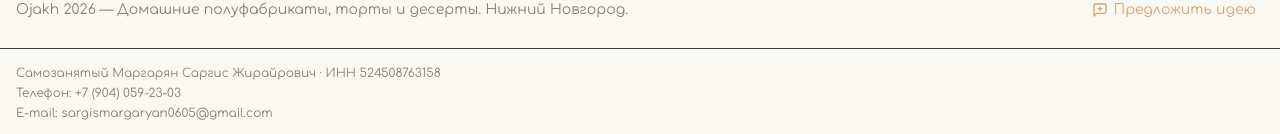
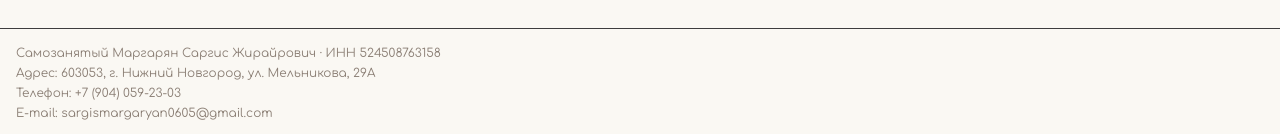
Before and after one commit to Margaryan22/ojakh_web, a Next.js app in the folder frontend/: page /cart in a window 1280 px wide. Shown: the part 663-797 px from the top of the page. Built offline with nearby package versions, Linux system fonts and the light colour scheme; no server answers; a web font is replaced by a local one.

Commit message:
feat(footer): add postal address to seller requisites

```diff
--- a/frontend/components/layout/footer.tsx
+++ b/frontend/components/layout/footer.tsx
@@ -29,6 +29,7 @@ export function Footer() {
       <div className='border-t'>
         <div className='max-w-7xl mx-auto px-4 py-4 space-y-1 text-center text-xs text-muted-foreground sm:text-left'>
           <p>Самозанятый Маргарян Саргис Жирайрович · ИНН 524508763158</p>
+          <p>Адрес: 603053, г. Нижний Новгород, ул. Мельникова, 29А</p>
           <p>
             Телефон:{' '}
             <a href={`tel:+${CONTACT_PHONE_HREF}`} className='transition-colors hover:text-foreground'>
```
